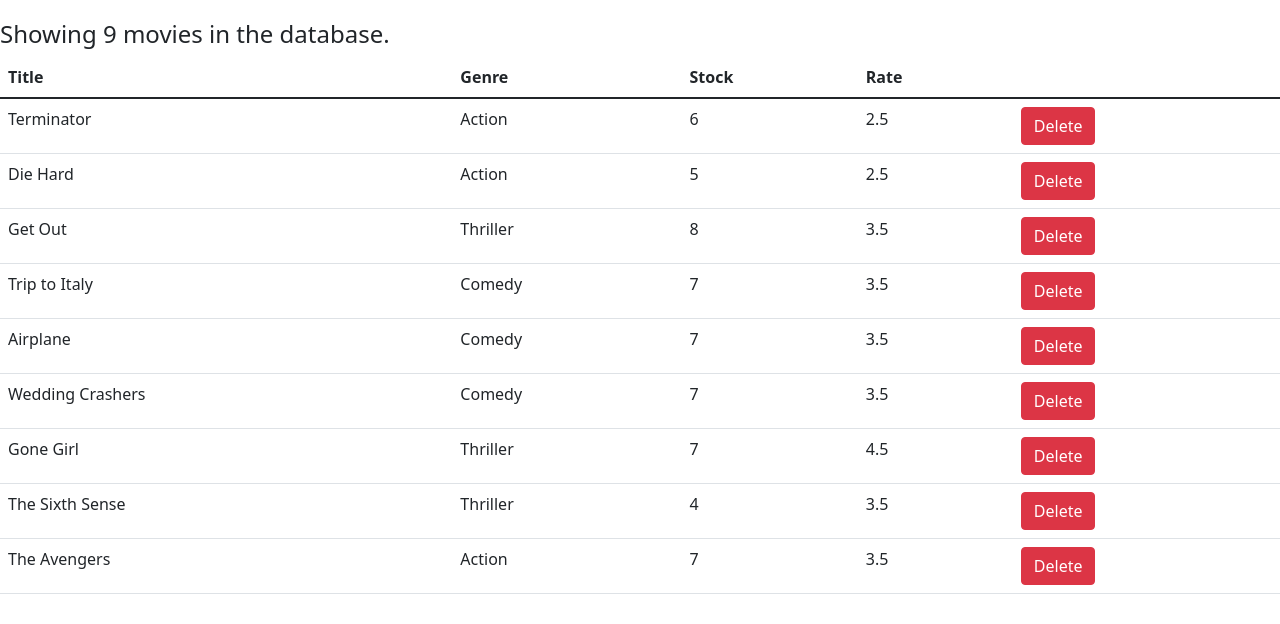
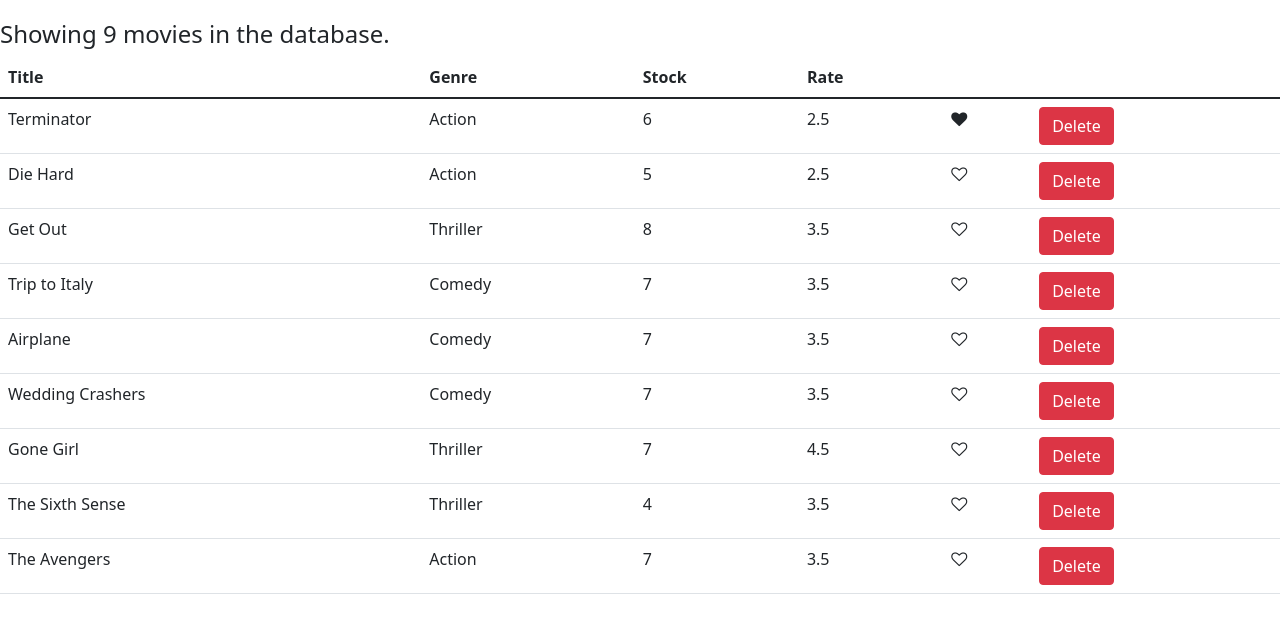
Before and after one commit to MTavakolikia/Vidly-Project, a React (Create React App) app: page / in a window 1280 px wide. Shown: the top 624 px of the page. Built offline with nearby package versions, Linux system fonts and the light colour scheme.

Commit message:
like component added

```diff
--- /dev/null
+++ b/src/Component/common/Like.jsx
@@ -0,0 +1,16 @@
+import React from 'react';
+
+const Like = (props) => {
+    let classes= "fa fa-heart";
+    if(!props.liked) classes += "-o";
+    return (
+        <i
+           className={classes}
+           aria-hidden="true"
+           onClick={props.onLike}
+           style={{cursor:"pointer"}}
+           ></i>
+     );
+}
+
+export default Like;
--- a/src/Component/movies.jsx
+++ b/src/Component/movies.jsx
@@ -1,5 +1,6 @@
 import React, { Component } from 'react';
-import {getMovies} from '../services/fakeMovieService'
+import {getMovies} from '../services/fakeMovieService';
+import Like from './common/Like';
 class Movies extends Component {
         constructor(){
           super();
@@ -8,16 +9,23 @@
           }
         }
         handleDelete = (Movie) =>{
-            console.log("clicked",Movie._id);
             let Movies= this.state.Movies.filter( (m) => m._id !== Movie._id )
             this.setState({
                 Movies
             })
         }
+
+  handleLike= movie => {
+    const Movies=[...this.state.Movies];
+    const index=Movies.indexOf(movie);
+    Movies[index]={...Movies[index]};
+    Movies[index].liked= !Movies[index].liked;
+    this.setState({Movies});
+  }
     render() {
         const {length:count}= this.state.Movies;
         if(count === 0) return <h4>There are no movies in database</h4>
-        return <React.Fragment>
+        return (<React.Fragment>
             <h4>Showing {count} movies in the database.</h4>
             <table className="table">
         <thead>
@@ -37,13 +45,19 @@
                 <td>{Movie.genre.name}</td>
                 <td>{Movie.numberInStock}</td>
                 <td>{Movie.dailyRentalRate}</td>
+                <td>
+                  <Like
+                  liked={Movie.liked}
+                  onLike={() => this.handleLike(Movie)}
+                  value={Movie}
+                  />
+                  </td>
                 <td><button onClick={() => this.handleDelete(Movie)} className="btn btn-danger">Delete</button></td>
                 </tr>
           })}
         </tbody>
       </table>
-        </React.Fragment>
+        </React.Fragment>)
     }
-}
-
-export default Movies;
+  }
+  export default Movies;
--- a/src/services/fakeMovieService.js
+++ b/src/services/fakeMovieService.js
@@ -7,7 +7,8 @@
     genre: { _id: "5b21ca3eeb7f6fbccd471818", name: "Action" },
     numberInStock: 6,
     dailyRentalRate: 2.5,
-    publishDate: "2018-01-03T19:04:28.809Z"
+    publishDate: "2018-01-03T19:04:28.809Z",
+    liked:true
   },
   {
     _id: "5b21ca3eeb7f6fbccd471816",
```
